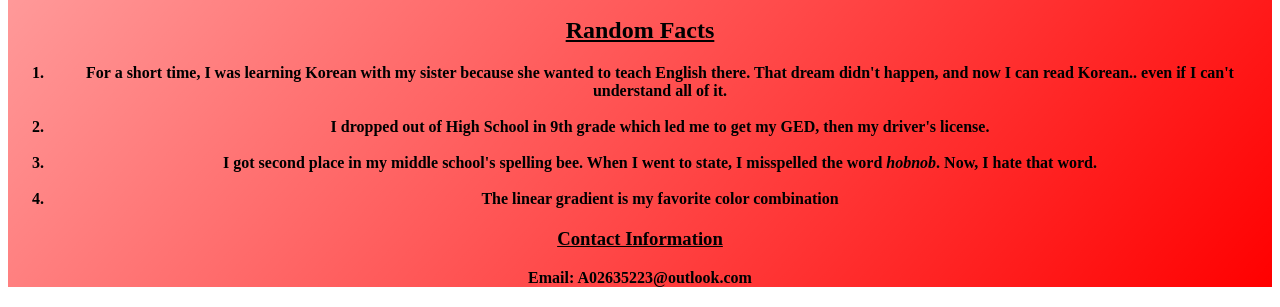
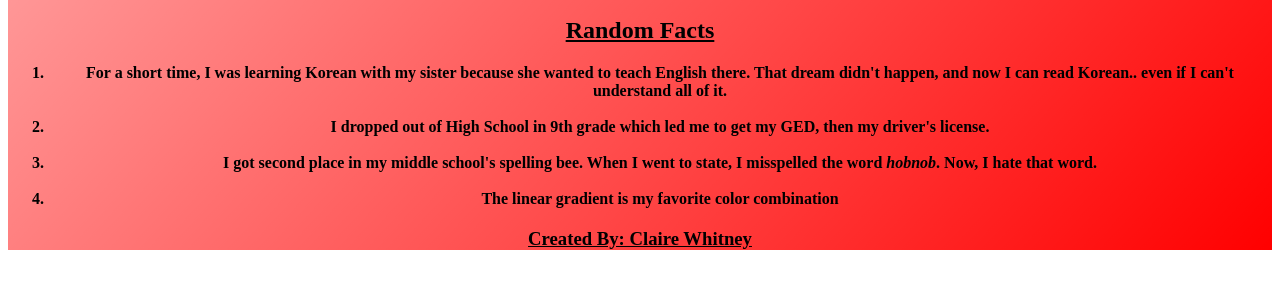
Before and after one commit to clairebear1135/about-me, a plain HTML site: page index.html in a window 1280 px wide. Shown: the part 1155-1462 px from the top of the page. After the commit the page ends 1425 px from the top, so only its background shows below. Drawn offline with Linux system fonts and the light colour scheme.

Commit message:
Add files via upload

```diff
--- a/index.html
+++ b/index.html
@@ -55,9 +55,8 @@
         </section>
     </main>
     <footer style="margin-top: 20px; margin-bottom: 20px;">
-        <!-- Add contact information -->
-         <h3><u>Contact Information</u></h3>
-         Email: A02635223@outlook.com
+        <!-- Add credits -->
+         <h3><u>Created By: Claire Whitney</u></h3>
     </footer>
 </b>
 </div>
```
